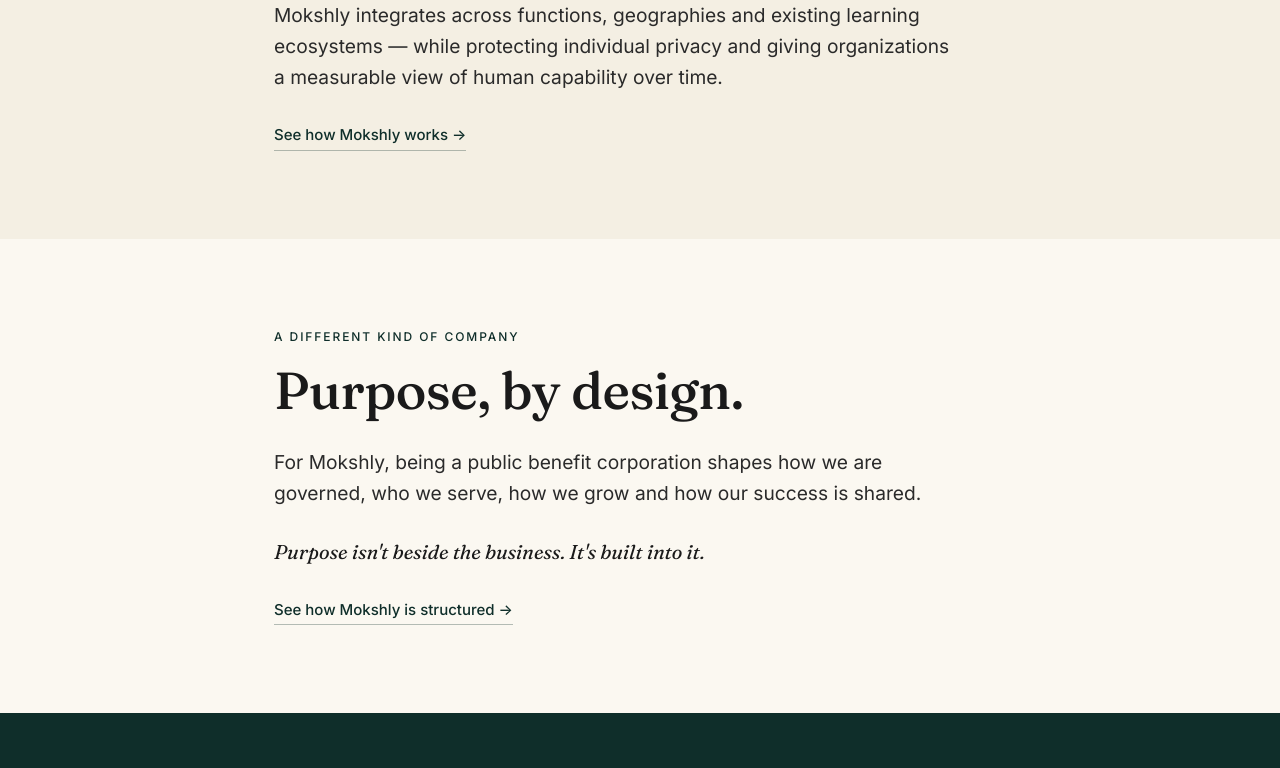
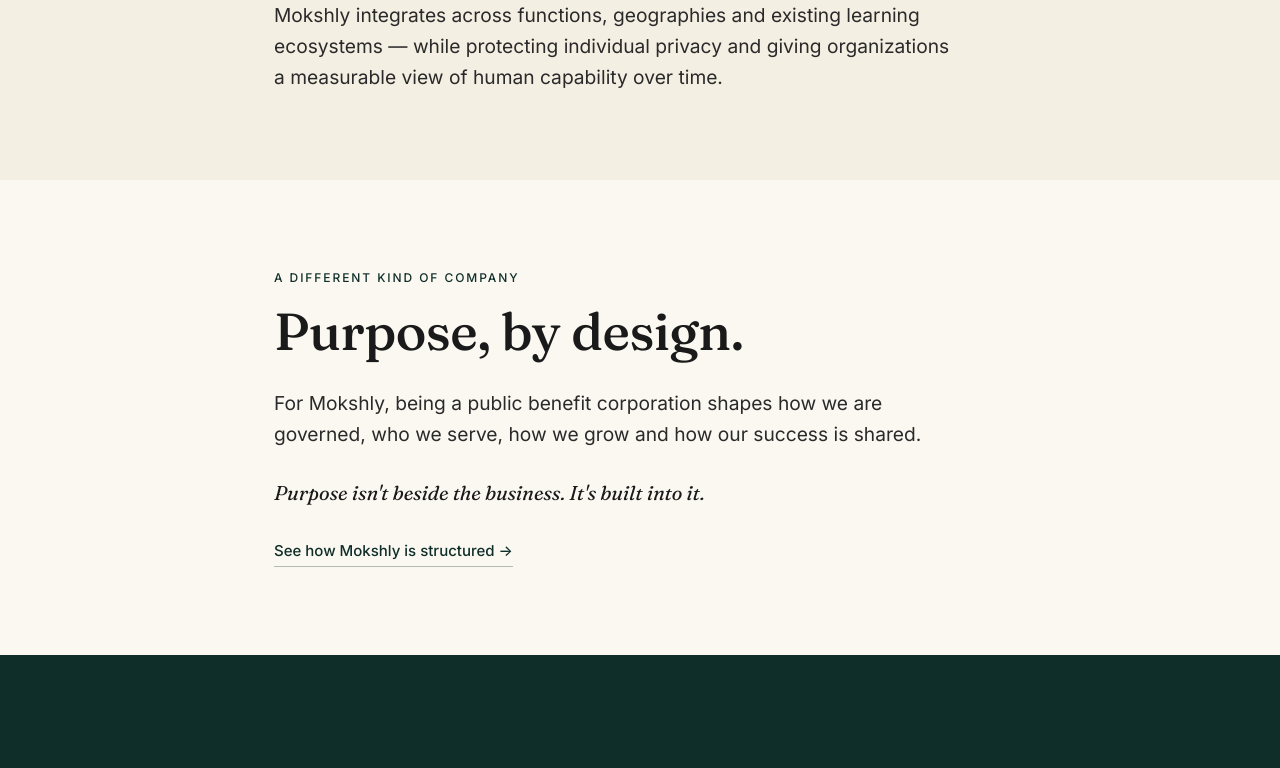
Before and after one commit to exaltr55/mokshly-website, a React (Vite) app: page / in a window 1280 px wide. Shown: the part 2458-3226 px from the top of the page. Built offline with nearby package versions, Linux system fonts and the light colour scheme.

Commit message:
Home: remove duplicate 'See how Mokshly works' CTA (Our Offering already linked)
Co-Authored-By: Claude Opus 4.8 (1M context) <noreply@anthropic.com>

```diff
--- a/src/pages/Home.tsx
+++ b/src/pages/Home.tsx
@@ -193,15 +193,12 @@ export default function Home() {
           <h2 className="display-lg mb-md">
             Built for the enterprise. Designed for people.
           </h2>
-          <p className="lede mb-md">
+          <p className="lede">
             Mokshly integrates across functions, geographies and existing
             learning ecosystems — while protecting individual privacy and
             giving organizations a measurable view of human capability over
             time.
           </p>
-          <Link to="/our-offering" className="link-arrow">
-            See how Mokshly works →
-          </Link>
         </div>
       </section>
 
```
